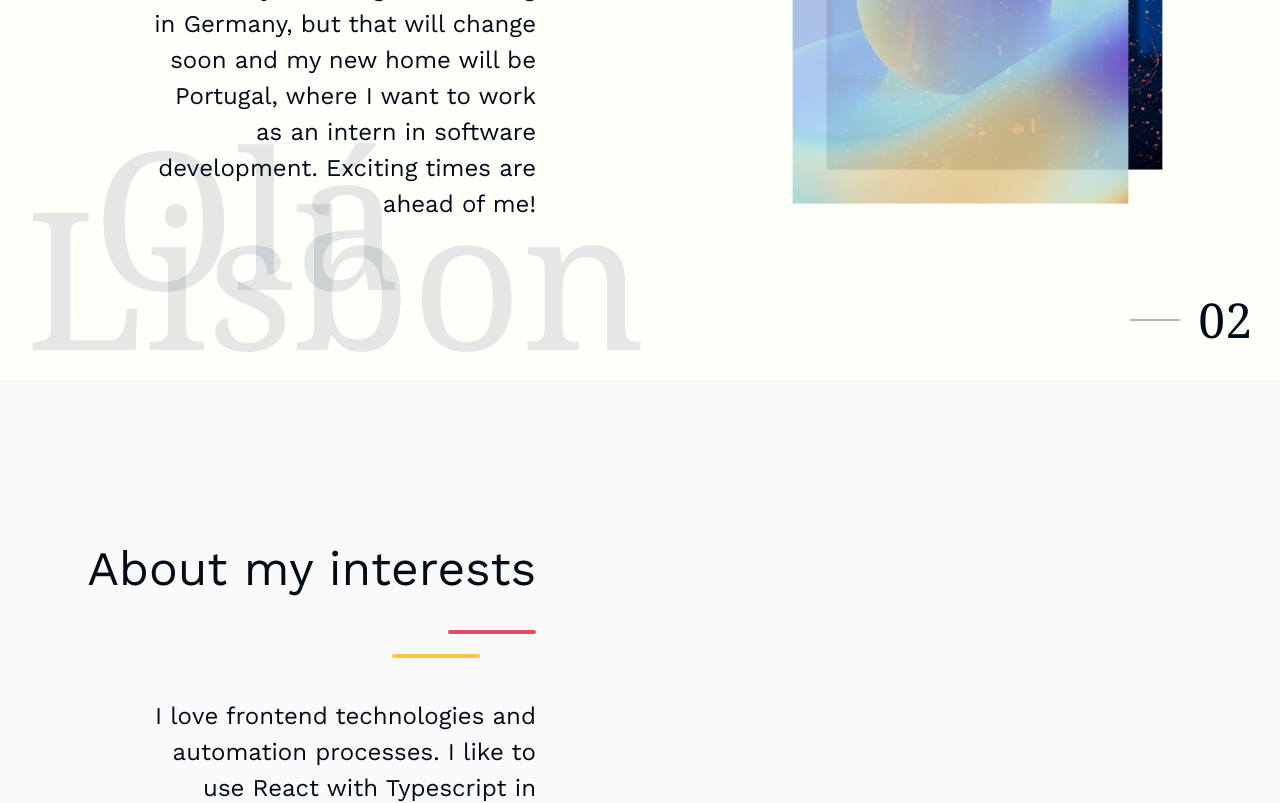
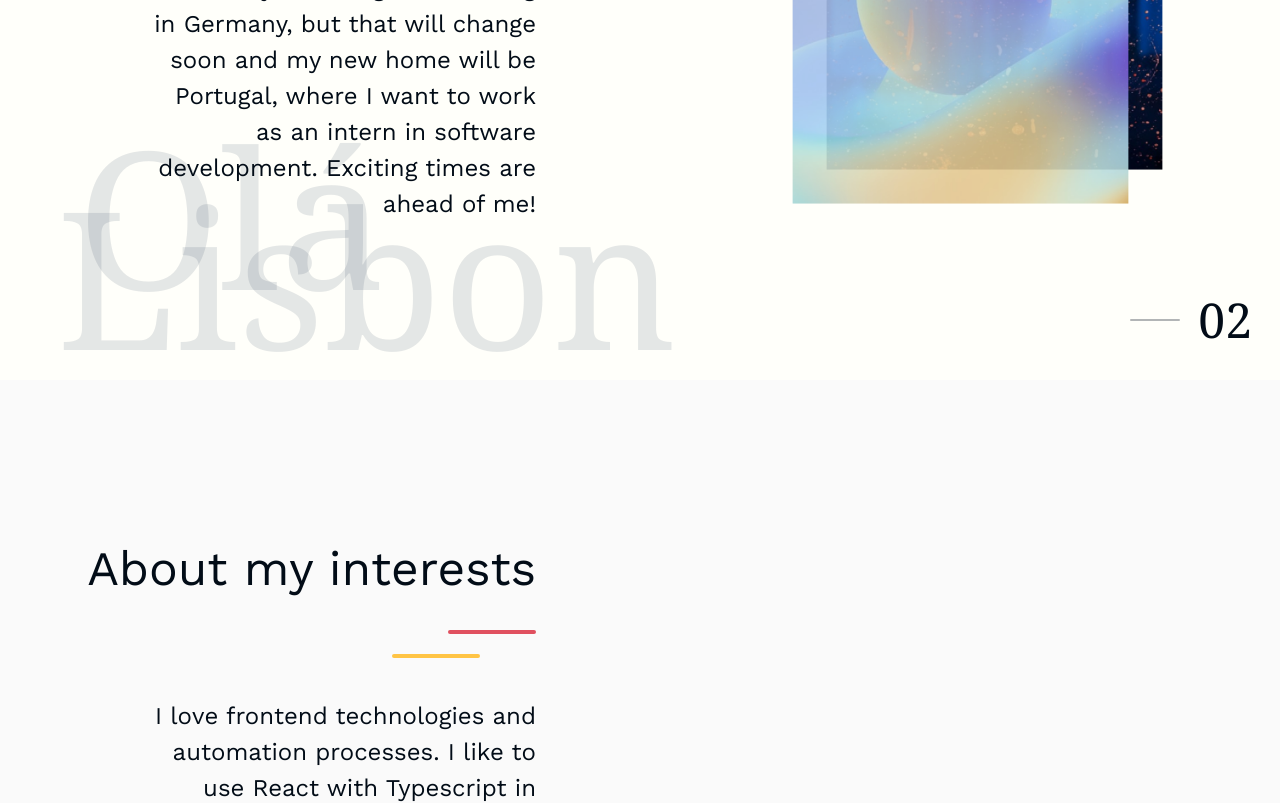
Before and after one commit to erikstreller/space-intro, a React (Vite) app: page / in a window 1280 px wide. Shown: the part 1220-2023 px from the top of the page. Built offline with nearby package versions, Linux system fonts and the light colour scheme; a web font is replaced by a local one.

Commit message:
add scroll animation to overlay text

```diff
--- a/src/App.tsx
+++ b/src/App.tsx
@@ -1,4 +1,5 @@
-import { useLayoutEffect, useState } from "react"
+import gsap, { ScrollTrigger } from "gsap/all"
+import { useEffect, useLayoutEffect, useState } from "react"
 import { animateHeroBg, animateHeroText } from "./animation/pageLoading"
 import MenuOverlay from "./components/MenuOverlay"
 import ScrollingStroke from "./components/ScrollingStroke"
@@ -8,6 +9,8 @@ import Header from "./layout/Header"
 import Hero from "./layout/Hero"
 import Skills from "./layout/Skills"
 
+gsap.registerPlugin(ScrollTrigger)
+
 function App() {
   const [open, setOpen] = useState<boolean>(false)
 
@@ -15,6 +18,26 @@ function App() {
     animateHeroText()
     animateHeroBg()
   }, [])
+
+  useEffect(() => {
+    gsap.fromTo(
+      "#top",
+      { xPercent: -5 },
+      {
+        xPercent: 5,
+        scrollTrigger: { trigger: "#skills", scrub: 1 },
+      }
+    )
+
+    gsap.fromTo(
+      "#bottom",
+      { xPercent: 5 },
+      {
+        xPercent: -5,
+        scrollTrigger: { trigger: "#skills", scrub: 1 },
+      }
+    )
+  })
 
   return (
     <>
--- a/src/components/TextOverlay.tsx
+++ b/src/components/TextOverlay.tsx
@@ -6,10 +6,10 @@ interface TextOverlayProps {
 const TextOverlay = ({ topText, bottomText }: TextOverlayProps) => {
   return (
     <>
-      <div className="overlay-text bottom-[8.5%] left-[7.25%] z-10">
+      <div className="overlay-text bottom-[8.5%] left-[7.25%] z-10" id="top">
         {topText}
       </div>
-      <div className="overlay-text bottom-[1%] left-[2%] z-10">
+      <div className="overlay-text bottom-[1%] left-[2%] z-10" id="bottom">
         {bottomText}
       </div>
     </>
```
